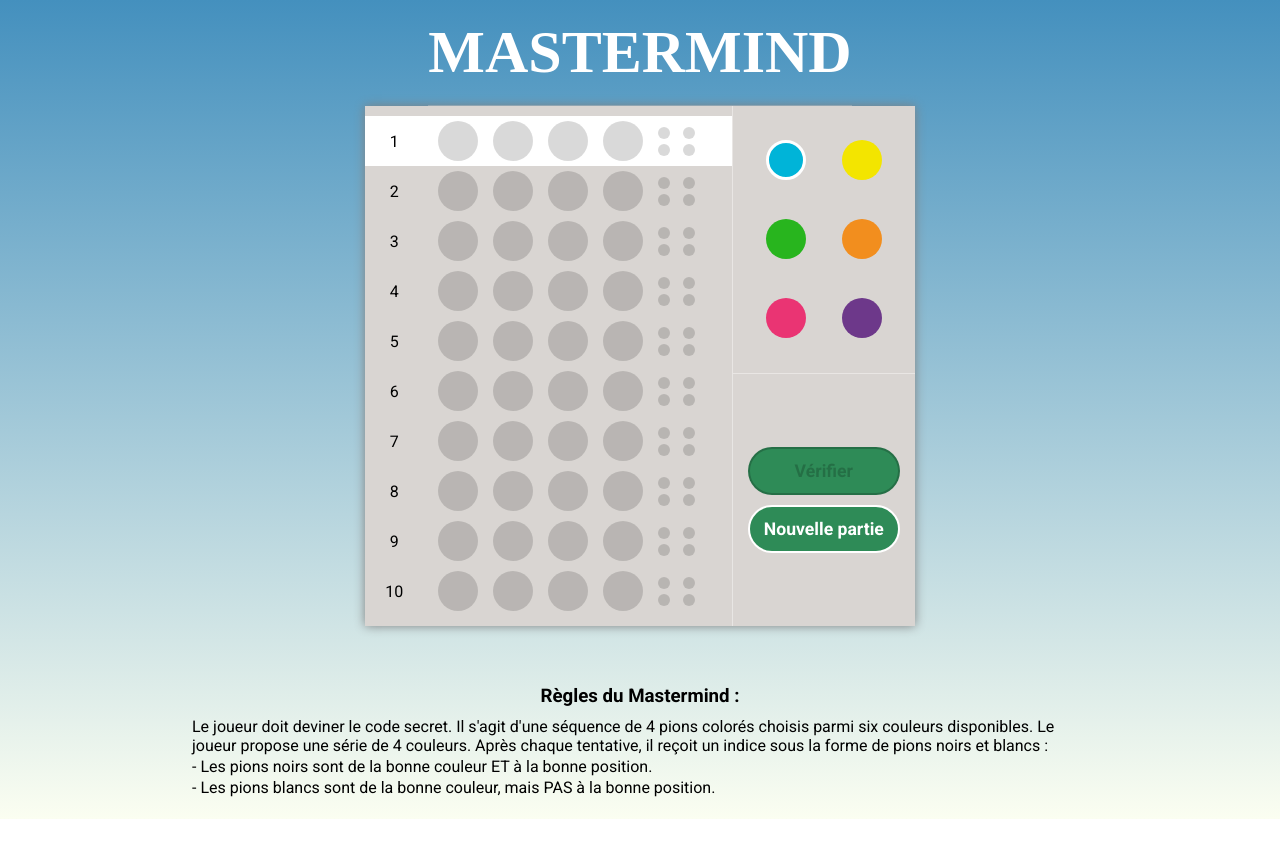
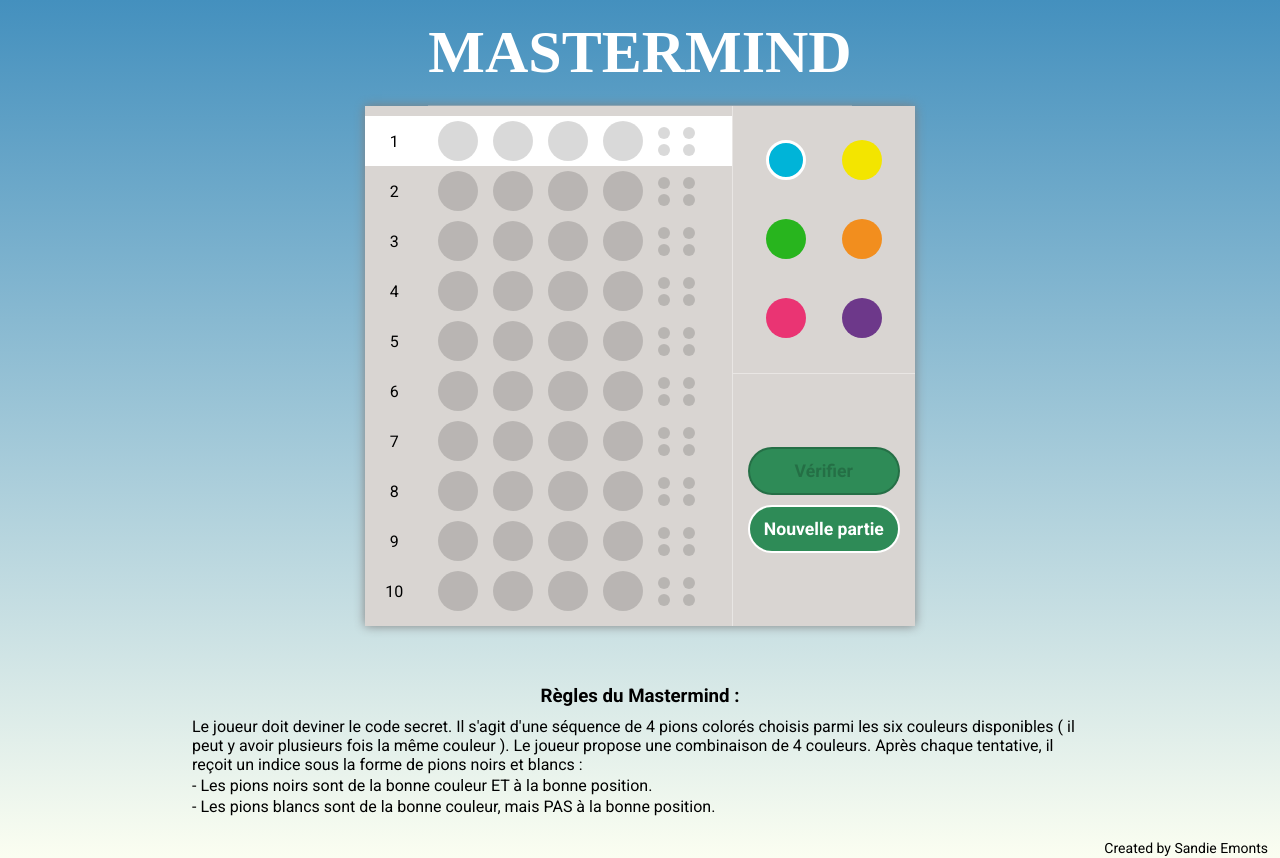
Before and after one commit to sandie75/Mastermind, a React (Vite) app: page / in a window 1280 px wide. Before the commit the page ends 819 px from the top, so only its background shows below. Built offline with nearby package versions, Linux system fonts and the light colour scheme; a web font is replaced by a local one.

Commit message:
feature credits

```diff
--- a/src/App.jsx
+++ b/src/App.jsx
@@ -4,6 +4,7 @@
 import Title from './components/title/Title';
 import Rows from './components/rows/Rows';
 import ColorPick from './components/colorpick/ColorPick';
+import Credits from './components/credits/Credits'
 import Buttons from './components/buttons/Buttons';
 import Rules from './components/rules/Rules';
 import GameEnds from './components/gameEnds/GameEnds';
@@ -36,6 +37,7 @@
         <GameEnds/>
       </div>
       <Rules/>
+      <Credits/>
     </div>
   </AppContext.Provider>
 
--- /dev/null
+++ b/src/components/credits/Credits.jsx
@@ -0,0 +1,11 @@
+import './credits.css';
+
+const Credits = () => {
+    return (
+        <div className ="creditsContainer">
+            <p className="credits">Created by Sandie Emonts</p>
+        </div>
+    )
+};
+
+export default Credits;
--- /dev/null
+++ b/src/components/credits/credits.css
@@ -0,0 +1,7 @@
+.creditsContainer{
+    align-self: flex-end;
+    margin-right: 10px;
+}
+.credits{
+    font-size: 14px;
+}
--- a/src/components/rules/Rules.jsx
+++ b/src/components/rules/Rules.jsx
@@ -3,7 +3,7 @@
     return(
         <div className='rules'>
             <h3>Règles du Mastermind :</h3>
-            <p>Le joueur doit deviner le code secret. Il s'agit d'une séquence de 4 pions colorés choisis parmi six couleurs disponibles. Le joueur propose une série de 4 couleurs. Après chaque tentative, il reçoit un indice sous la forme de pions noirs et blancs : </p>
+            <p>Le joueur doit deviner le code secret. Il s'agit d'une séquence de 4 pions colorés choisis parmi les six couleurs disponibles ( il peut y avoir plusieurs fois la même couleur ). Le joueur propose une combinaison de 4 couleurs. Après chaque tentative, il reçoit un indice sous la forme de pions noirs et blancs : </p>
             <p>- Les pions noirs sont de la bonne couleur ET à la bonne position.</p>
              <p>- Les pions blancs sont de la bonne couleur, mais PAS à la bonne position.
             </p>
```
